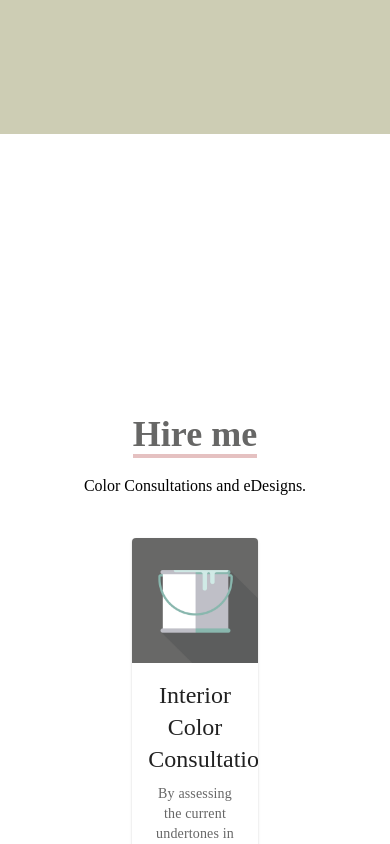
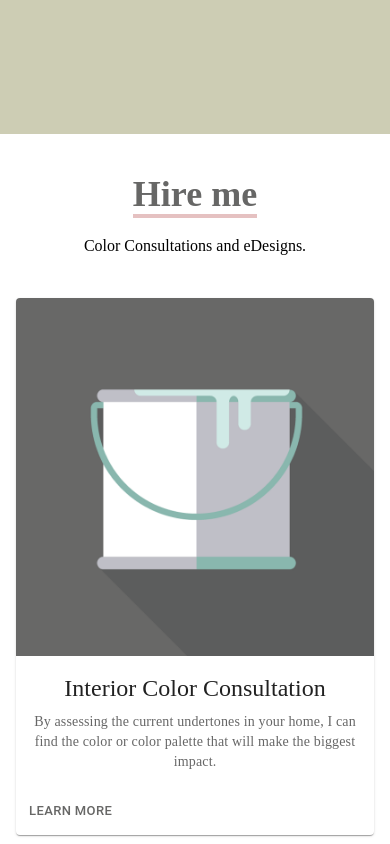
Before and after one commit to roodhouse/rugh-design-color-wheel, a React (Create React App) app: page /color/acanthus in a window 390 px wide. Shown: the part 1640-2484 px from the top of the page. Built offline with nearby package versions, Linux system fonts and the light colour scheme.

Commit message:
updating

```diff
--- a/src/components/color/Color.jsx
+++ b/src/components/color/Color.jsx
@@ -15,6 +15,7 @@ function Color() {
     <div className="w-full h-full">
       {/* container */}
       <div className="flex flex-col h-full">
+        {/* adjust padding top here */}
         <div className="max-w-[1000px] mx-auto px-8 flex flex-col justify-center w-full h-[calc(100vh+150px)]">
           <div className="flex flex-col sm:flex-row justify-center">
             <div className="flex flex-col items-center sm:items-start min-w-[53.6%]">
--- a/src/components/color/ColorNav.jsx
+++ b/src/components/color/ColorNav.jsx
@@ -61,7 +61,7 @@ function ColorNav() {
 
   return (
     <div className="max-w-[1000px] w-full flex flex-col md:flex-row justify-around mx-auto pt-10">
-      <div className="w-[200px] text-center whitespace-nowrap">
+      <div className="w-full md:w-[200px] text-center whitespace-nowrap">
         <Link
           onMouseOver={handlePrevMouseOver}
           onMouseOut={handlePrevMouseOut}
@@ -91,14 +91,14 @@ function ColorNav() {
           )}
         </Link>
       </div>
-      <div className="w-[200px] text-center">
+      <div className="w-full md:w-[200px] text-center">
         <Link to={`../`}>
           <div className="block bg-white text-[#676766] border-2 px-6 py-3 hover:bg-[#E5C1C1] hover:border-[#E5C1C1] hover:text-white">
             Back to color wheel
           </div>
         </Link>
       </div>
-      <div className="w-[200px] text-center whitespace-nowrap">
+      <div className="w-full md:w-[200px] text-center whitespace-nowrap">
         <Link
           onMouseOver={handleNextMouseOver}
           onMouseOut={handleNextMouseOut}
--- a/src/components/color/ColorTabs.jsx
+++ b/src/components/color/ColorTabs.jsx
@@ -24,6 +24,7 @@ function ColorTabs() {
   return (
     <>
       {/* accordion for small screens */}
+      <div className='block lg:hidden'>
       <Accordion sx={{backgroundColor: 'transparent'}}>
         <AccordionSummary
           expandIcon={<ExpandMoreIcon />}
@@ -72,8 +73,9 @@ function ColorTabs() {
           <CompColor />
         </AccordionDetails>
       </Accordion>
+      </div>
       {/* horizontal tab */}
-      <Box className='w-full hidden'>
+      <Box className='w-full hidden lg:block'>
         <Tabs
           value={value}
           onChange={handleChange}
--- a/src/components/color/Exterior.jsx
+++ b/src/components/color/Exterior.jsx
@@ -10,8 +10,13 @@ import './styles.css';
 
 function Exterior() {
   return (
-    // interior services
-    <Card sx={{ maxWidth: '35%' }}>
+    // exterior services
+    <Card sx={{
+      maxWidth: { xs: '100%',
+                  sm: '55%',
+                  md: '35%'
+                  }
+                }}>
       <CardMedia
         component="img"
         alt="Exterior Color Consultation"
--- a/src/components/color/Interior.jsx
+++ b/src/components/color/Interior.jsx
@@ -11,7 +11,12 @@ import './styles.css';
 function Interior() {
   return (
     // interior services
-    <Card sx={{ maxWidth: '35%' }}>
+    <Card sx={{
+      maxWidth: { xs: '100%',
+                  sm: '55%',
+                  md: '35%'
+                  }
+                }}>
       <CardMedia
         component="img"
         alt="Interior Color Consultation"
--- a/src/components/color/NewBuild.jsx
+++ b/src/components/color/NewBuild.jsx
@@ -10,8 +10,13 @@ import './styles.css';
 
 function NewBuild() {
   return (
-    // interior services
-    <Card sx={{ maxWidth: '35%' }}>
+    // eDesign services
+    <Card sx={{
+      maxWidth: { xs: '100%',
+                  sm: '55%',
+                  md: '35%'
+                  }
+                }}>
       <CardMedia
         component="img"
         alt="New build eDesign"
--- a/src/components/color/Services.jsx
+++ b/src/components/color/Services.jsx
@@ -7,7 +7,7 @@ function Services() {
   return (
     <>
       <div name="services" className="w-full h-full">
-        <div className="max-w-[1300px] mx-auto px-4 pt-60 sm:pt-0 flex flex-col sm:flex-row justify-center w-full h-full">
+        <div className="max-w-[1300px] mx-auto px-4 pt-0 flex flex-col sm:flex-row justify-center w-full h-full">
           <div className="max-w-[100%] text-center sm:text-right flex flex-col items-center sm:items-end">
             <h3 className="text-4xl text-[#676766] font-bold inline border-b-4 border-[#E5C1C1] pt-10">
               Hire me
```
